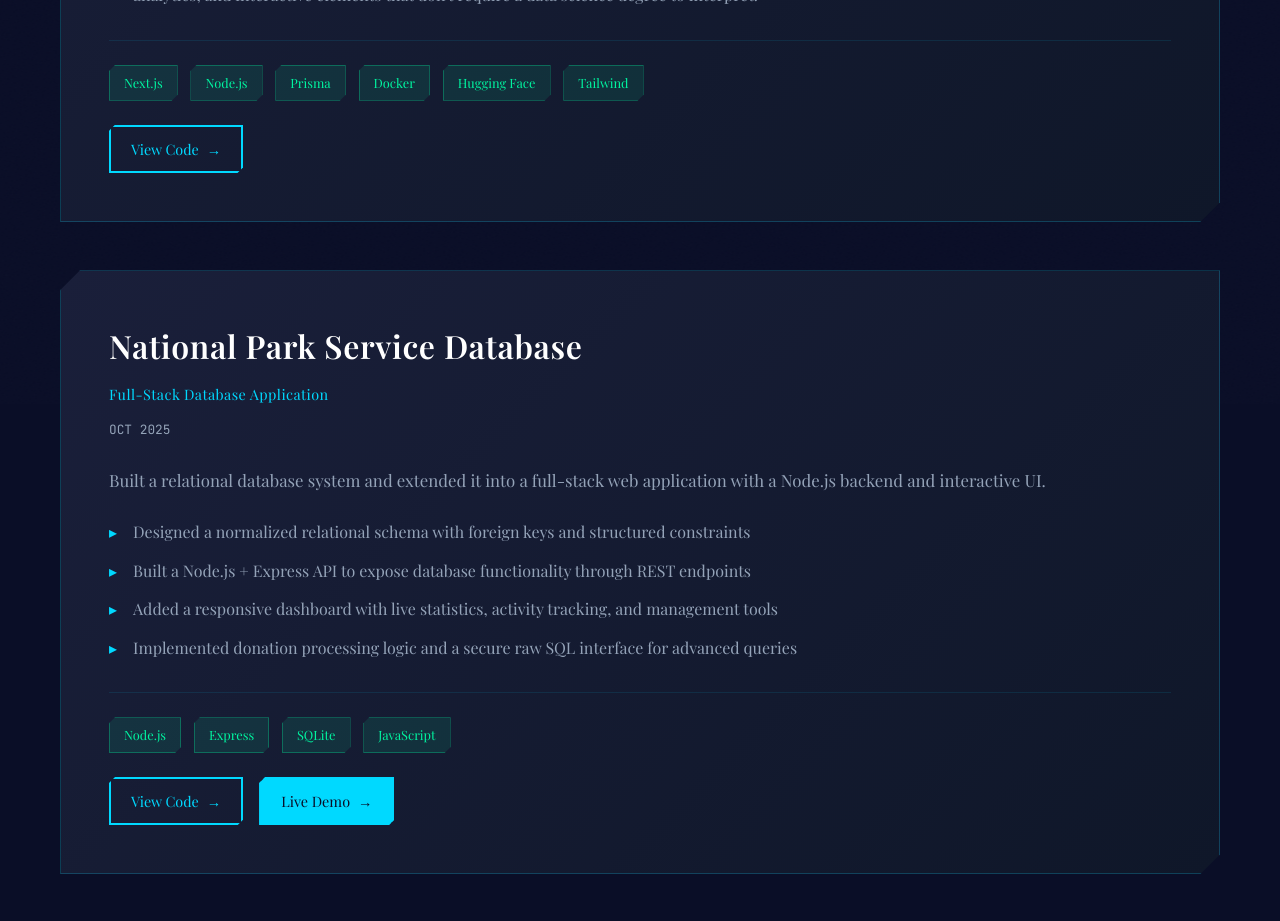
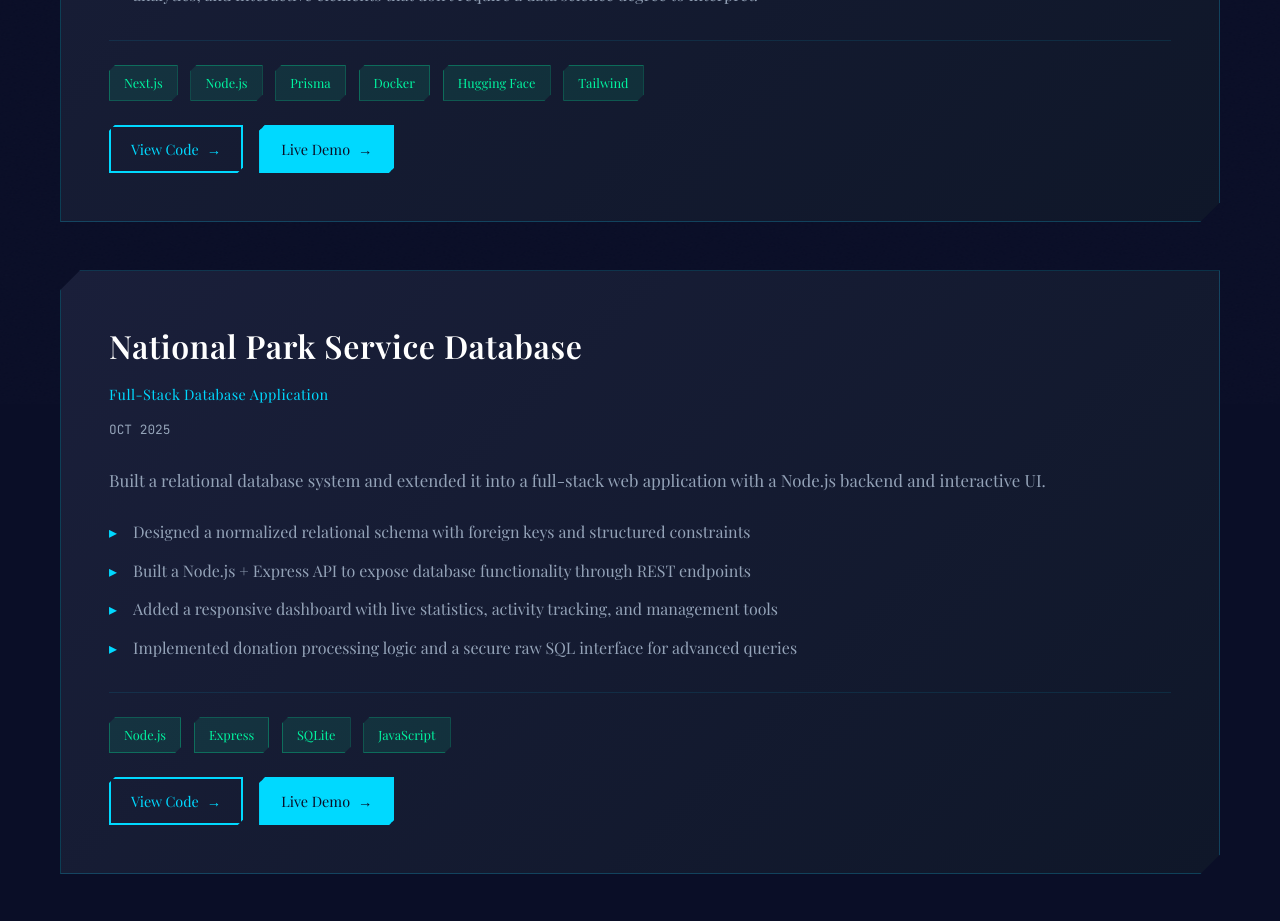
Before and after one commit to Jimmy2026/modern-portfolio-template, a React (Create React App) app: page /projects in a window 1280 px wide. Shown: the part 860-1781 px from the top of the page. Built offline with nearby package versions, Linux system fonts and the light colour scheme; the HTML template or start-up script is replaced by a standard one; a web font is replaced by a local one.

Commit message:
promotion engine deployment link added

```diff
--- a/src/pages/Projects.js
+++ b/src/pages/Projects.js
@@ -18,8 +18,8 @@ const Projects = () => {
           'Created a clean, intuitive dashboard with Tailwind CSS that makes all this complex data actually understandable. Real-time charts, visual analytics, and interactive elements that don\'t require a data science degree to interpret.',
 ],
       tech: ['Next.js', 'Node.js', 'Prisma', 'Docker', 'Hugging Face', 'Tailwind'],
-      github: "https://github.com/Jimmy2026/promotion-altitude-risk-engine", // Add GitHub link if public
-      demo: '',   // Add demo link if available
+      github: "https://github.com/Jimmy2026/promotion-altitude-risk-engine",
+      demo: "promotionengine.vercel.app",
     },
     {
       id: 2,
```
